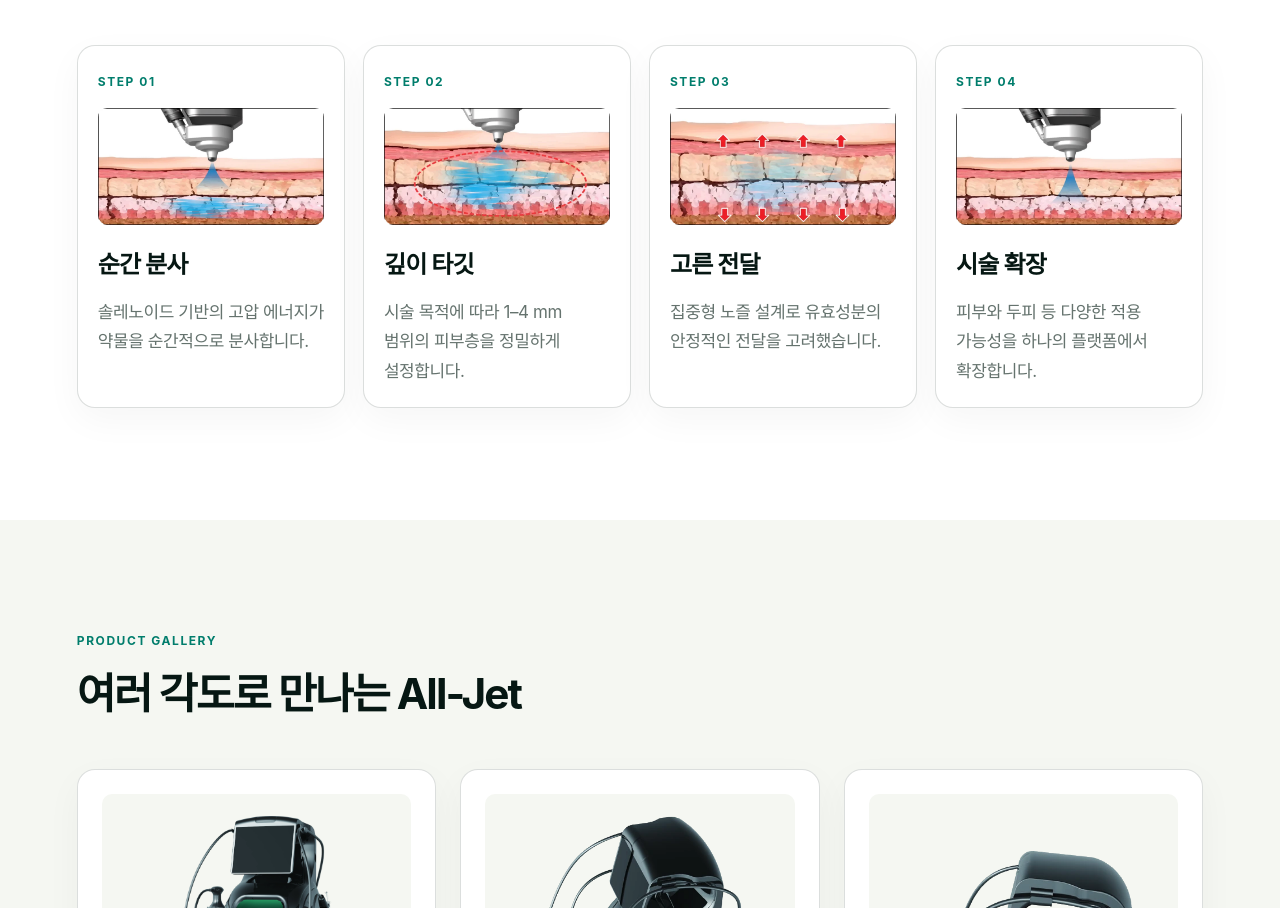
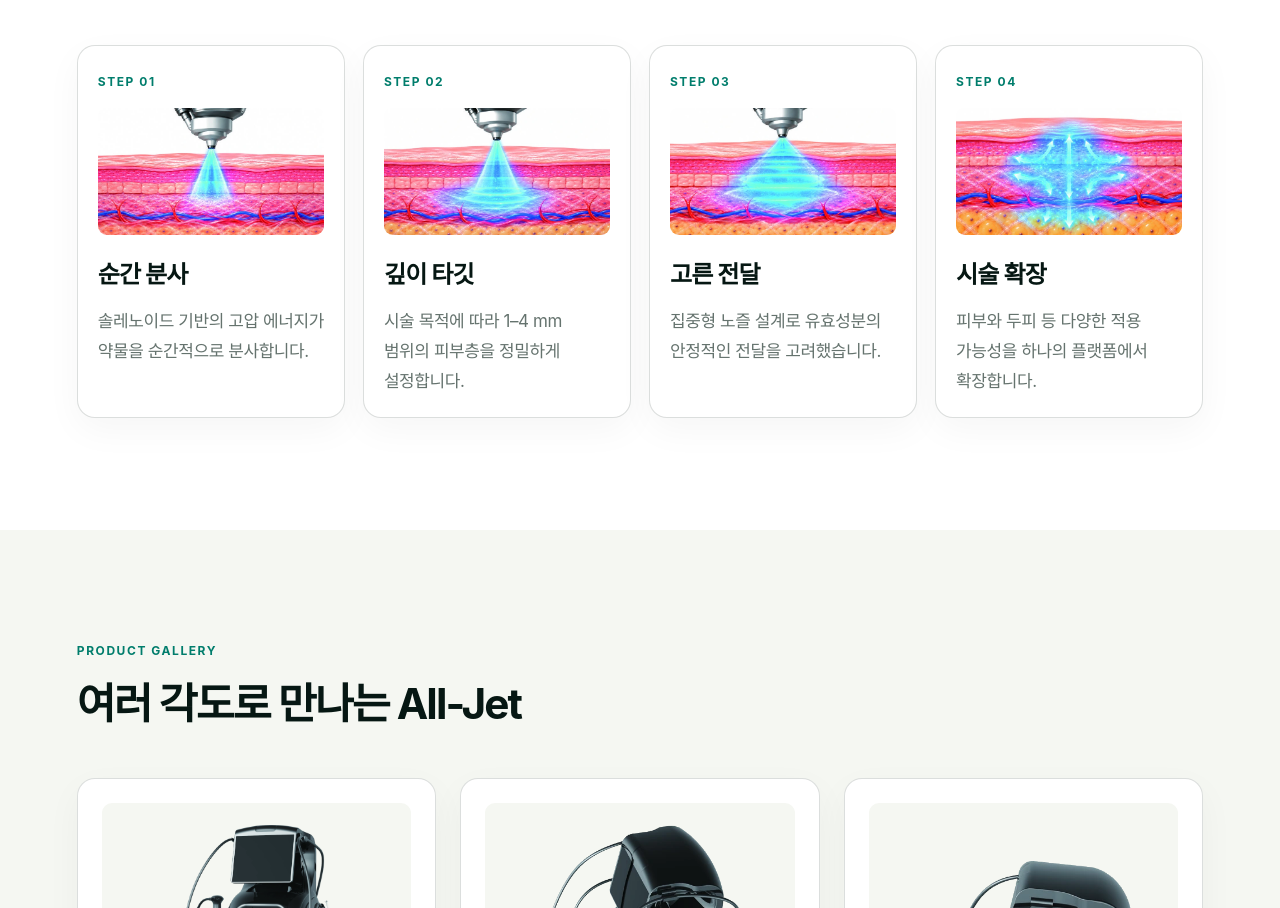
Before and after one commit to fineworksm-ai/IPEUN, a plain HTML site: page alljet.html in a window 1280 px wide. Shown: the part 3508-4416 px from the top of the page. Drawn offline with Linux system fonts and the light colour scheme; a web font is replaced by a local one.

Commit message:
Replace principle illustrations with verified brochure sequence

```diff
--- a/alljet.html
+++ b/alljet.html
@@ -50,10 +50,10 @@
 <article class="technical-row"><div class="technical-visual"><img src="assets/media/rf-technology.webp" width="459" height="306" class="" alt="고주파 핸드피스 기술 설명" loading="lazy" /></div><div class="technical-copy"><p class="eyebrow">02 · RADIO FREQUENCY</p><h3>고주파 핸드피스</h3><p>All-Jet에 적용된 40.68 MHz 고주파 핸드피스</p><!-- TODO: 고해상도 원본 필요 --><span class="result-badge">약물 전달 효율 향상</span><a class="text-link" href="company.html#patents">특허 출원 기술 <span aria-hidden="true">→</span></a></div></article>
 <article class="technical-row"><div class="technical-visual"><img src="assets/media/cooling.webp" width="694" height="416" class="" alt="이중 냉각 구조 기술 설명" loading="lazy" /></div><div class="technical-copy"><p class="eyebrow">03 · DUAL COOLING</p><h3>이중 냉각 구조</h3><p>1차 솔레노이드 액침 냉각 · 2차 히트파이프 4개 + 펠티어 · 40°C 이하 유지</p><span class="result-badge">1시간 이상 연속 구동</span><a class="text-link" href="company.html#patents">특허 출원 기술 <span aria-hidden="true">→</span></a></div></article></div></section>
 <section class="section" id="principle"><div class="container"><div class="section-head"><div><p class="eyebrow">OPERATING PRINCIPLE</p><h2>마이크로젯 전달 원리</h2></div></div><div class="step-grid">
-<article class="card step-card"><span class="eyebrow">STEP 01</span><img src="assets/media/step-1.webp" width="800" height="416" loading="lazy" alt="마이크로젯 전달 1단계" /><h3>순간 분사</h3><p>솔레노이드 기반의 고압 에너지가 약물을 순간적으로 분사합니다.</p></article>
-<article class="card step-card"><span class="eyebrow">STEP 02</span><img src="assets/media/step-2.webp" width="800" height="416" loading="lazy" alt="마이크로젯 전달 2단계" /><h3>깊이 타깃</h3><p>시술 목적에 따라 1–4 mm 범위의 피부층을 정밀하게 설정합니다.</p></article>
-<article class="card step-card"><span class="eyebrow">STEP 03</span><img src="assets/media/step-3.webp" width="800" height="416" loading="lazy" alt="마이크로젯 전달 3단계" /><h3>고른 전달</h3><p>집중형 노즐 설계로 유효성분의 안정적인 전달을 고려했습니다.</p></article>
-<article class="card step-card"><span class="eyebrow">STEP 04</span><img src="assets/media/step-4.webp" width="800" height="416" loading="lazy" alt="마이크로젯 전달 4단계" /><h3>시술 확장</h3><p>피부와 두피 등 다양한 적용 가능성을 하나의 플랫폼에서 확장합니다.</p></article>
+<article class="card step-card"><span class="eyebrow">STEP 01</span><img src="assets/media/principle-step-1.webp" width="720" height="405" loading="lazy" alt="마이크로젯 전달 1단계" /><h3>순간 분사</h3><p>솔레노이드 기반의 고압 에너지가 약물을 순간적으로 분사합니다.</p></article>
+<article class="card step-card"><span class="eyebrow">STEP 02</span><img src="assets/media/principle-step-2.webp" width="720" height="405" loading="lazy" alt="마이크로젯 전달 2단계" /><h3>깊이 타깃</h3><p>시술 목적에 따라 1–4 mm 범위의 피부층을 정밀하게 설정합니다.</p></article>
+<article class="card step-card"><span class="eyebrow">STEP 03</span><img src="assets/media/principle-step-3.webp" width="720" height="405" loading="lazy" alt="마이크로젯 전달 3단계" /><h3>고른 전달</h3><p>집중형 노즐 설계로 유효성분의 안정적인 전달을 고려했습니다.</p></article>
+<article class="card step-card"><span class="eyebrow">STEP 04</span><img src="assets/media/principle-step-4.webp" width="720" height="405" loading="lazy" alt="마이크로젯 전달 4단계" /><h3>시술 확장</h3><p>피부와 두피 등 다양한 적용 가능성을 하나의 플랫폼에서 확장합니다.</p></article>
 </div></div></section>
 <section class="section section-paper" id="gallery"><div class="container"><div class="section-head"><div><p class="eyebrow">PRODUCT GALLERY</p><h2>여러 각도로 만나는 All-Jet</h2></div></div><div class="gallery-grid"><figure class="card gallery-item"><div class="gallery-stage product-shadow"><img src="assets/media/alljet-front.webp" width="1067" height="1924" class="" alt="정면" loading="lazy" /></div><figcaption>정면</figcaption></figure>
 <figure class="card gallery-item"><!-- TODO: 고해상도 원본 필요 --><div class="gallery-stage product-shadow" style="--native-width:386px"><img src="assets/media/alljet-angle.webp" width="386" height="560" class="" alt="3/4 측면" loading="lazy" /></div><figcaption>3/4 측면</figcaption></figure>
```
Also changed, not shown: technology.html (+4 -4 lines), assets/media/principle-step-1.webp (added), assets/media/principle-step-2.webp (added), assets/media/principle-step-3.webp (added), assets/media/principle-step-4.webp (added), assets/media/step-1.webp (deleted), assets/media/step-2.webp (deleted), assets/media/step-3.webp (deleted), assets/media/step-4.webp (deleted).
